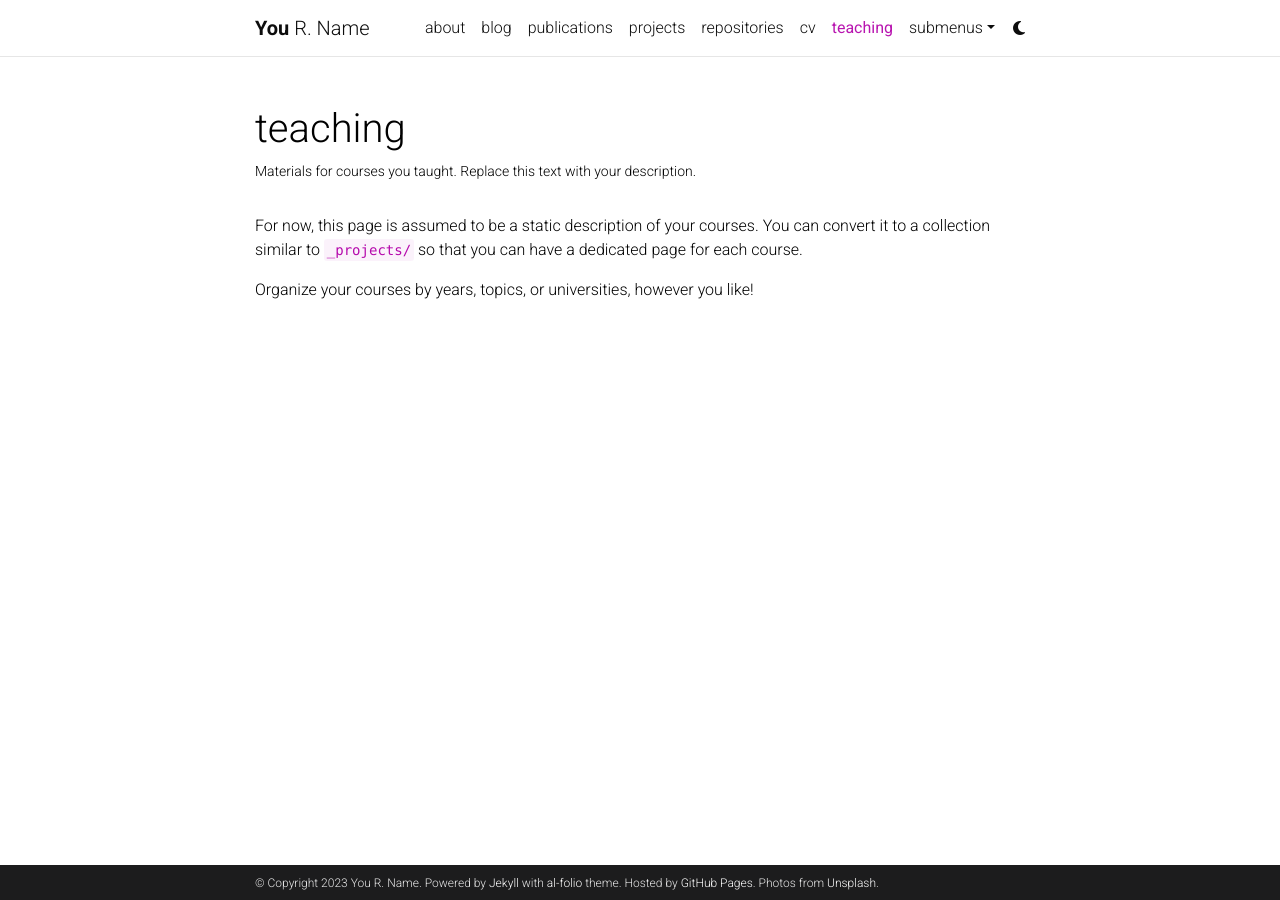
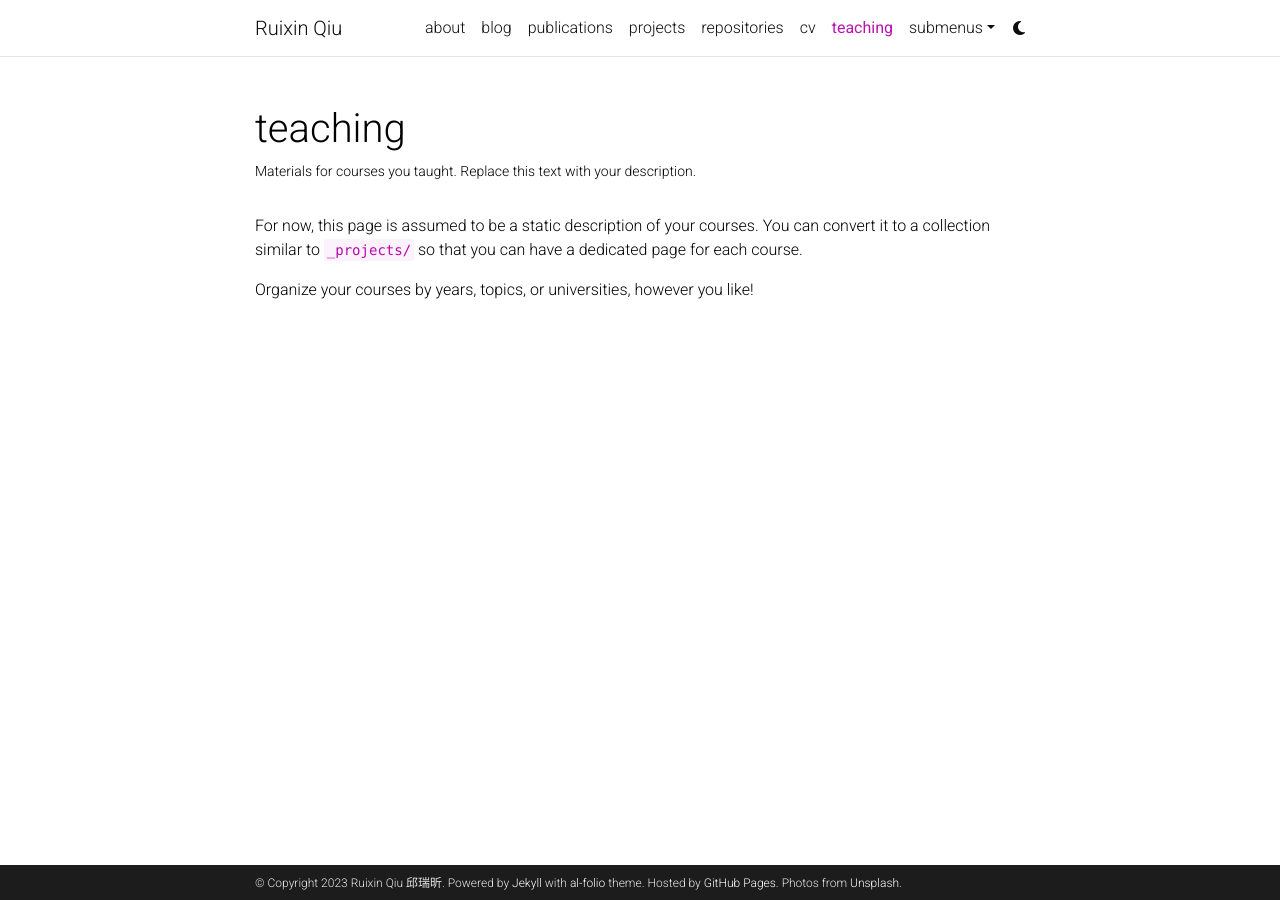
Before and after one commit to qrx10/qrx10.github.io, a Jekyll site: the page built from _pages/teaching.md, in a window 1280 px wide. Built offline with Jekyll 4.4.1, drawn with Linux system fonts in a browser that asks for light colours; comment, search, counter and statistics services are not loaded; a style sheet for code colours, icons or effects is not loaded.

Commit message:
Update _config.yml

```diff
--- a/_config.yml
+++ b/_config.yml
@@ -2,10 +2,10 @@
 # Site settings
 # -----------------------------------------------------------------------------
 
-title: blank # the website title (if blank, full name will be used instead)
-first_name: You
-middle_name: R.
-last_name: Name
+title: Ruixin Qiu # the website title (if blank, full name will be used instead)
+first_name: Ruixin Qiu
+middle_name:
+last_name: 邱瑞昕
 email: you@example.com
 description: > # the ">" symbol means to ignore newlines until "footer_text:"
   A simple, whitespace theme for academics. Based on [*folio](https://github.com/bogoli/-folio) design.
```
